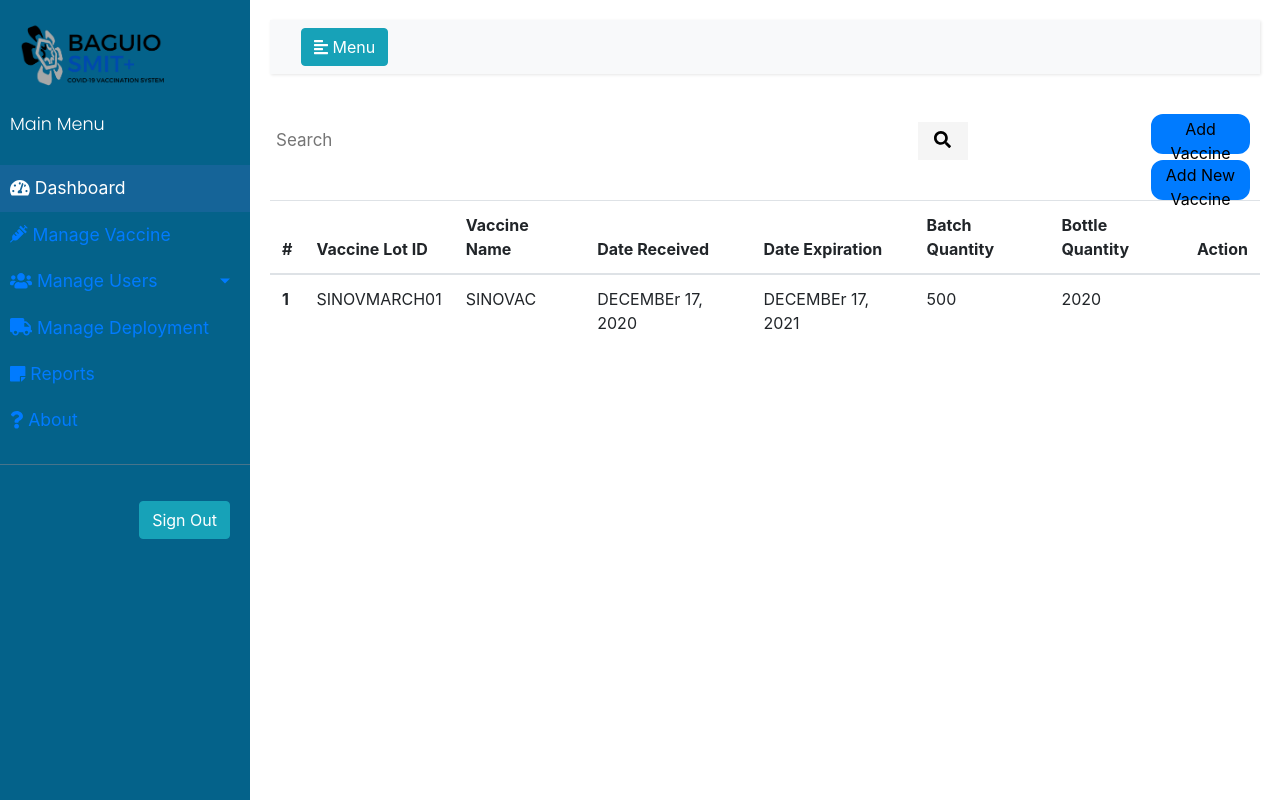
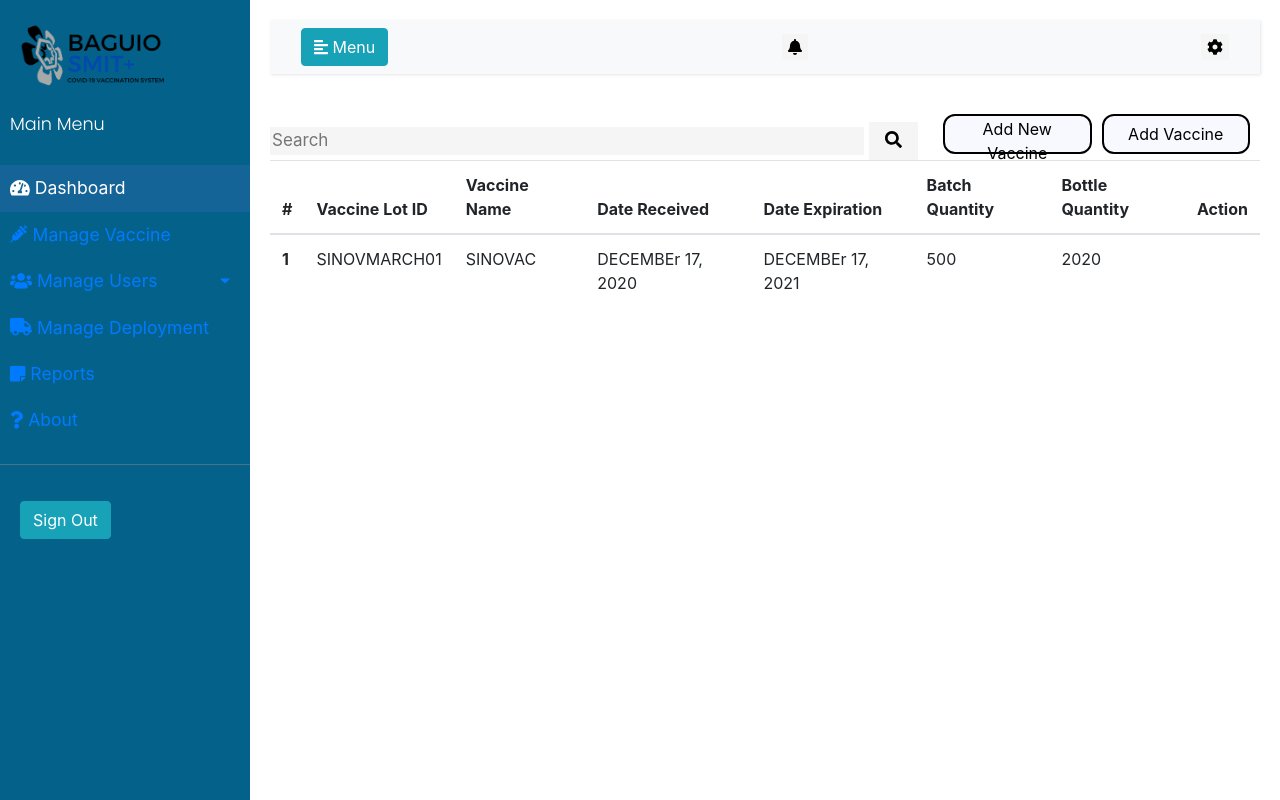
Before and after one commit to hawngrk/BaguioSMIT2, a PHP site: page /Admin/ManageVaccine.html in a window 1280 px wide. Run offline with PHP 8.4, Linux system fonts and the light colour scheme; some libraries are stand-ins or nearby versions.

Commit message:
manage vaccine buttons and search bar adjustment

```diff
--- a/Admin/ManageVaccine.html
+++ b/Admin/ManageVaccine.html
@@ -15,8 +15,8 @@
     <title>Baguio SMIT+</title>
 
     <!-- Our Custom CSS -->
-    <link href="/css/style.css" rel="stylesheet">
-    <link href="../css/cssAdmin.css" rel="stylesheet">
+    <link href="../css/style.css" rel="stylesheet">
+
     <!-- Bootstrap-->
     <script crossorigin="anonymous" integrity="sha384-q8i/X+965DzO0rT7abK41JStQIAqVgRVzpbzo5smXKp4YfRvH+8abtTE1Pi6jizo" src="https://code.jquery.com/jquery-3.3.1.slim.min.js"></script>
     <script crossorigin="anonymous" integrity="sha384-UO2eT0CpHqdSJQ6hJty5KVphtPhzWj9WO1clHTMGa3JDZwrnQq4sF86dIHNDz0W1" src="https://cdnjs.cloudflare.com/ajax/libs/popper.js/1.14.7/umd/popper.min.js"></script>
@@ -75,7 +75,7 @@
             </ul>
         </nav>
 
-        <!-- Page Content  -->
+        <!-- Top Nav Bar  -->
         <div id="content">
 
             <nav class="navbar navbar-expand-lg navbar-light bg-light">
@@ -84,11 +84,20 @@
                     <button type="button" id="sidebarCollapse" class="btn btn-info">
                     <i class="fas fa-align-left"></i>
                     <span>Menu</span>
-                </button>
+                    </button>
+
+                    <button class="btnTop">
+                        <i class="fas fa-bell"></i>
+                    </button>
+
+                    <button class="btnTop">
+                        <i class="fas fa-cog"></i>
+                    </button>
                 </div>
             </nav>
 
-            <button type="button" class="button4 btn-primary" data-toggle="modal" data-target="#add-Vaccine">
+            <!-- Page Content  -->
+            <button type="button" class="buttonTop" data-toggle="modal" data-target="#add-Vaccine">
             Add Vaccine
             </button>
 
@@ -113,15 +122,8 @@
                 </div>
             </div>
 
-            <div class="search-container">
-                <form action="/action_page.php">
-                    <input type="text" placeholder="Search" name="search">
-                    <button type="submit"><i class="fa fa-search"></i>
-            </button>
-                </form>
-            </div>
 
-            <button id="addNewVaccineBtn" type="button" class="button4 btn-primary">
+            <button id="addNewVaccineBtn" type="button" class="buttonTop">
             Add New Vaccine
             </button>
 
@@ -133,29 +135,15 @@
                         <input class="vaccineName col-lg-12" type="input" name="vaccineName" placeholder="Vaccine Name">
                         <input class="vaccineManufacturer col-lg-12" type="input" name="vaccineManufacturer" placeholder="Vaccine Manufacturer">
                         <input class="vaccineDescription col-lg-12" type="input" name="vaccineDescription" placeholder="Vaccine Description">
-
                         <h4 class="addNewVaccineH3">Vaccine Characteristics</h4>
                         <!-- <input class="col-xs-12" type="input" name="vaccineType" placeholder="Vaccine Type"> -->
                         <select class="form-select col-lg-12 vaccineType">
-                    <option selected disabled>Vaccine Type</option>
-                    <option value="1">Inactivated Vaccine</option>
-                    <option value="2">Live-attenuated Vaccine</option>
-                    <option value="3">Viral vector Vaccine</option>
+                            <option selected disabled>Vaccine Type</option>
+                            <option value="1">Inactivated Vaccine</option>
+                            <option value="2">Live-attenuated Vaccine</option>
+                            <option value="3">Viral vector Vaccine</option>
                 </select>
 
-
-                        <!--- <input class="col-xs-12" type="input" name="vaccineEfficacy" placeholder="Vaccine Efficacy">
-                   <div class="dropdown">
-                    <button class="btn btn-secondary dropdown-toggle" type="button" id="dropdownMenuButton" data-toggle="dropdown" aria-haspopup="true" aria-expanded="false">
-                  Vaccine Efficacy
-                </button>
-                    <div class="dropdown-menu" aria-labelledby="dropdownMenuButton">
-                        <a class="dropdown-item" href="#">90%</a>
-                        <a class="dropdown-item" href="#">70%</a>
-                        <a class="dropdown-item" href="#">50%</a>
-                    </div>
-                </div>
-                -->
 
                         <select class="form-select col-lg-12 vaccineEfficacy">
                     <option selected disabled>Vaccine Efficacy</option>
@@ -177,6 +165,14 @@
                         <button id="addBtn"> Add</button>
                     </div>
                 </div>
+            </div>
+
+            <div class="search-container">
+                <form action="/action_page.php">
+                    <input type="text" placeholder="Search" name="search">
+                    <button type="submit"><i class="fa fa-search"></i>
+                    </button>
+                </form>
             </div>
 
             <table class="table table-row table-hover">
--- a/css/style.css
+++ b/css/style.css
@@ -147,6 +147,11 @@
     color: #fff !important;
 }
 
+.btnTop {
+    border: none;
+    background: whitesmoke;
+}
+
 
 /* ---------------------------------------------------
     CONTENT STYLE
@@ -190,16 +195,65 @@
     color: black;
 }
 
+.buttonTop {
+    display: block;
+    float: right;
+    background: ghostwhite;
+    border: 2px solid black;
+    width: 15%;
+    height: 40px;
+    color: black!important;
+    margin-right: 10px;
+}
+
+.buttonTop {
+    border-radius: 12px;
+}
+
+.buttonTop:hover {
+    background: #e7e7e7;
+}
+
+.buttonTop:visited {
+    background: white;
+}
+
+input[type=text] {
+    margin-top: 8px;
+    font-size: 17px;
+    border: whitesmoke;
+    background: whitesmoke;
+    width: 60%;
+    height: auto;
+}
+
+.search-container button {
+    display: inline-block;
+    padding: 6px 5px;
+    margin-top: 8px;
+    margin-right: 5px;
+    background: whitesmoke;
+    font-size: 17px;
+    border: none;
+    cursor: pointer;
+    width: 5%;
+    height: auto;
+}
+
+.search-container button:hover {
+    background: rgb(165, 165, 165);
+}
+
 
 /* Modal Content/Box */
 
 .modal-content {
     background-color: #fefefe;
-    margin: 20% auto;
+    margin: 5% auto;
     /* 15% from the top and centered */
-    padding: 20px;
+    padding: 5px;
     border: 1px solid #888;
-    width: 80%;
+    width: 50%;
     /* Could be more or less, depending on screen size */
 }
 
```
